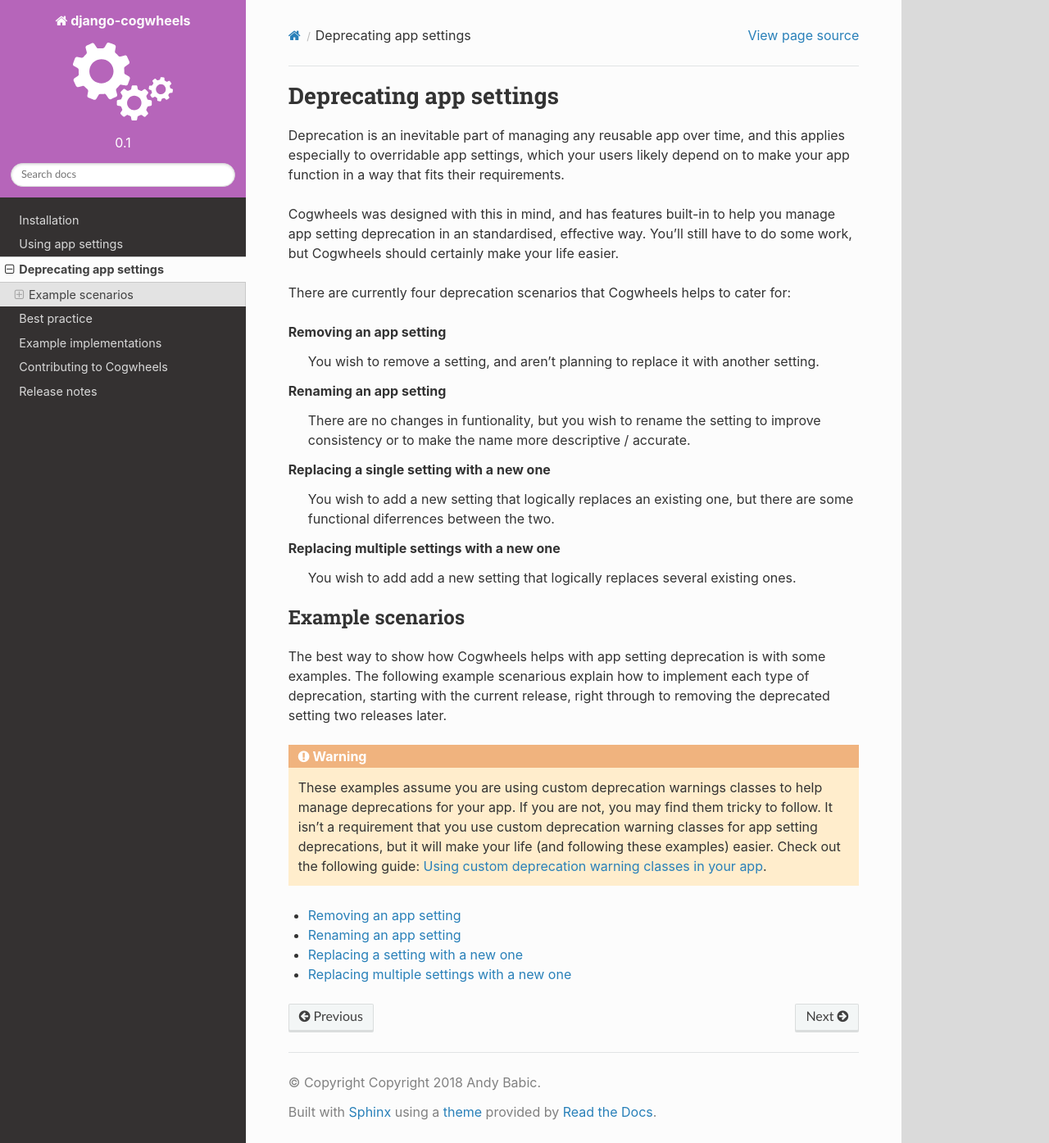
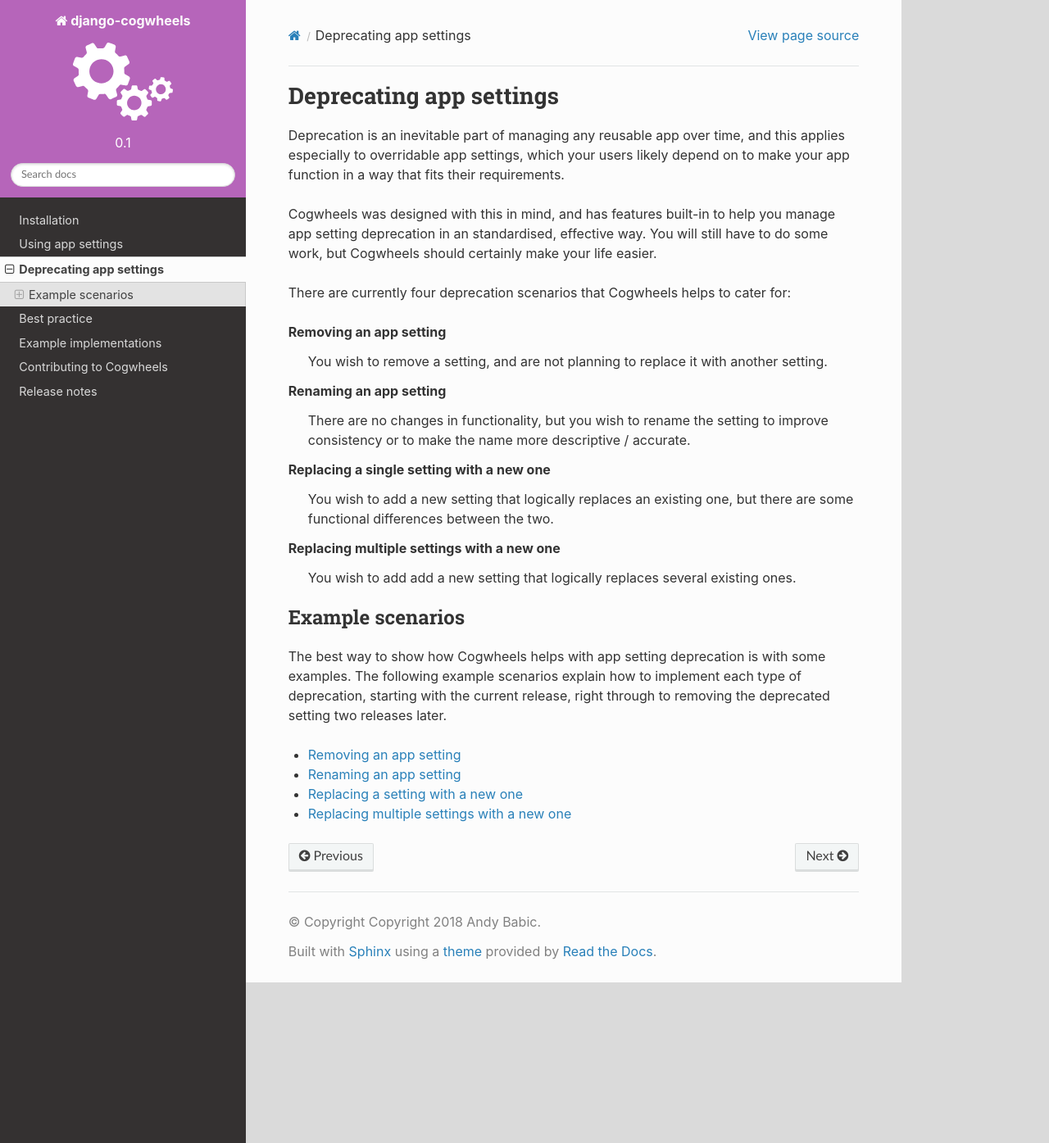
Before and after one commit to ababic/django-cogwheels, a Sphinx documentation site: the page built from docs/source/deprecation/index.rst, in a window 1280 px wide and 1395 px high. Shown: the whole window at 82% size. Built offline with Sphinx 7.4.7 and the Read the Docs theme 2.0.0, drawn with Linux system fonts in a browser that asks for light colours.

Commit message:
Let's not be so preachy about using custom deprecation warnings, and make sure the deprecation examples make sense whether custom warning classes are used or not

```diff
--- a/docs/source/deprecation/index.rst
+++ b/docs/source/deprecation/index.rst
@@ -4,18 +4,18 @@
 
 Deprecation is an inevitable part of managing any reusable app over time, and this applies especially to overridable app settings, which your users likely depend on to make your app function in a way that fits their requirements.
 
-Cogwheels was designed with this in mind, and has features built-in to help you manage app setting deprecation in an standardised, effective way. You'll still have to do some work, but Cogwheels should certainly make your life easier.
+Cogwheels was designed with this in mind, and has features built-in to help you manage app setting deprecation in an standardised, effective way. You will still have to do some work, but Cogwheels should certainly make your life easier.
 
 There are currently four deprecation scenarios that Cogwheels helps to cater for:
 
 Removing an app setting
-    You wish to remove a setting, and aren't planning to replace it with another setting.
+    You wish to remove a setting, and are not planning to replace it with another setting.
 
 Renaming an app setting
-    There are no changes in funtionality, but you wish to rename the setting to improve consistency or to make the name more descriptive / accurate.
+    There are no changes in functionality, but you wish to rename the setting to improve consistency or to make the name more descriptive / accurate.
 
 Replacing a single setting with a new one
-    You wish to add a new setting that logically replaces an existing one, but there are some functional diferrences between the two.
+    You wish to add a new setting that logically replaces an existing one, but there are some functional differences between the two.
 
 Replacing multiple settings with a new one
     You wish to add add a new setting that logically replaces several existing ones.
@@ -24,10 +24,7 @@
 Example scenarios
 =================
 
-The best way to show how Cogwheels helps with app setting deprecation is with some examples. The following example scenarious explain how to implement each type of deprecation, starting with the current release, right through to removing the deprecated setting two releases later.
-
-.. warning ::
-    These examples assume you are using custom deprecation warnings classes to help manage deprecations for your app. If you are not, you may find them tricky to follow. It isn't a requirement that you use custom deprecation warning classes for app setting deprecations, but it will make your life (and following these examples) easier. Check out the following guide: :doc:`/best-practice/custom-deprecation-warning-classes`.
+The best way to show how Cogwheels helps with app setting deprecation is with some examples. The following example scenarios explain how to implement each type of deprecation, starting with the current release, right through to removing the deprecated setting two releases later.
 
 .. toctree::
     :maxdepth: 1
```
Also changed, not shown: docs/source/best-practice/custom-deprecation-warning-classes.rst (+2 -7 lines).
